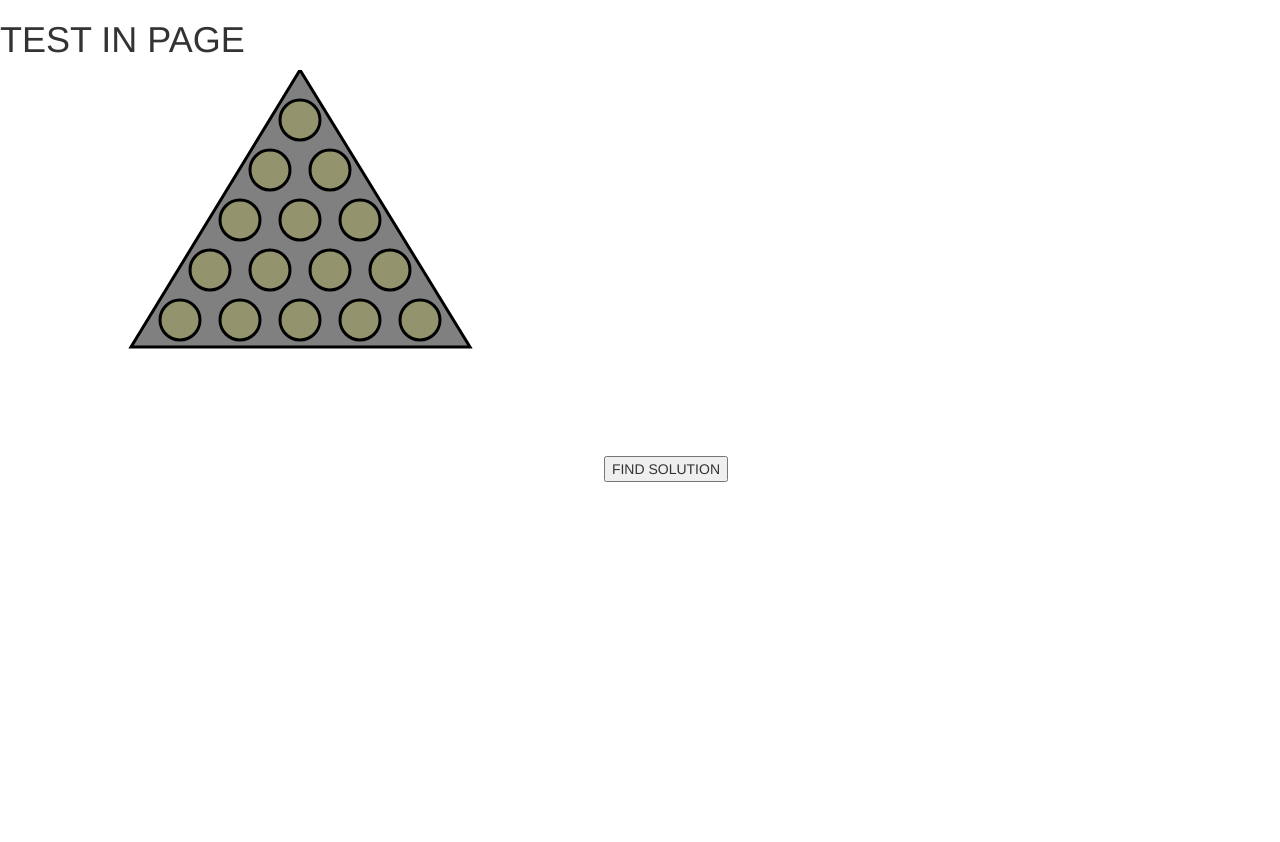
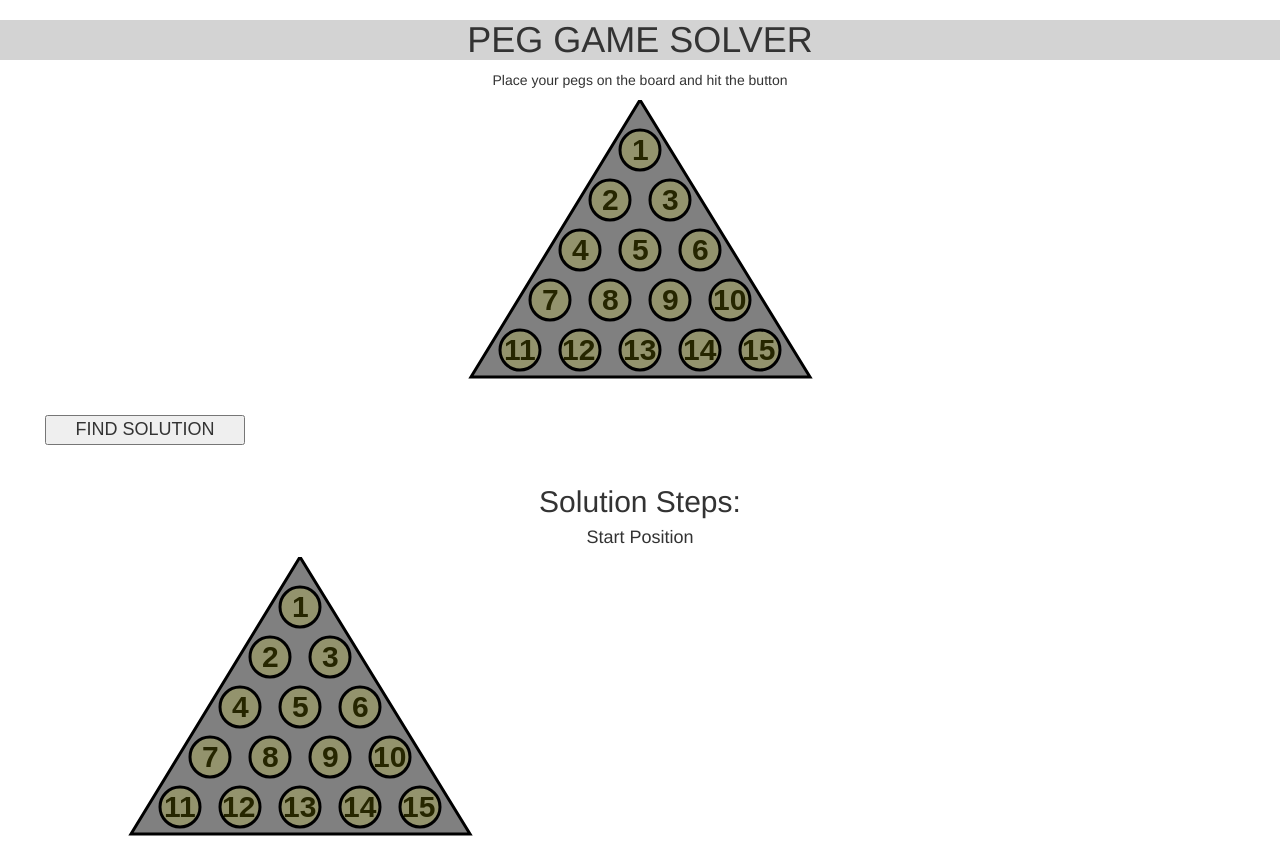
Before and after one commit to eebmagic/pegGameSolver, a website: page public/index.html in a window 1280 px wide. Both pictures are taken after a click on the button "FIND SOLUTION". Before the commit the page ends 800 px from the top, so only its background shows below. Drawn offline with nearby package versions, Linux system fonts and the light colour scheme.

Commit message:
basic working version

```diff
--- a/public/index.html
+++ b/public/index.html
@@ -18,37 +18,56 @@
     </style>
   </head>
 
-  <body>
-    <h1>TEST IN PAGE</h1>
+  <body id="body">
+    <h1>PEG GAME SOLVER</h1>
+    <p>Place your pegs on the board and hit the button<p>
     <script src="script.js"></script>
 
-    <svg height="404" width="600">
+    <svg id="input-screen" height="280" width="600">
+      <g id="board">
         <polygon points="300,0 131,277 470,277" style="fill:gray;stroke:black;stroke-width:3"></polygon>
+
         <!-- row one -->
+        <text x="292" y="60" class="heavy">1</text>
         <circle class="peg" data-clicked="false" cx="300" cy="50" r="20"></circle>
         <!-- row two -->
+        <text x="262" y="110" class="heavy">2</text>
+        <text x="322" y="110" class="heavy">3</text>
         <circle class="peg" data-clicked="false" cx="270" cy="100" r="20"></circle>
         <circle class="peg" data-clicked="false" cx="330" cy="100" r="20"></circle>
         <!-- row three -->
+        <text x="232" y="160" class="heavy">4</text>
+        <text x="292" y="160" class="heavy">5</text>
+        <text x="352" y="160" class="heavy">6</text>
         <circle class="peg" data-clicked="false" cx="240" cy="150" r="20"></circle>
         <circle class="peg" data-clicked="false" cx="300" cy="150" r="20"></circle>
         <circle class="peg" data-clicked="false" cx="360" cy="150" r="20"></circle>
         <!-- row four -->
+        <text x="202" y="210" class="heavy">7</text>
+        <text x="262" y="210" class="heavy">8</text>
+        <text x="322" y="210" class="heavy">9</text>
+        <text x="373" y="210" class="heavy">10</text>
         <circle class="peg" data-clicked="false" cx="210" cy="200" r="20"></circle>
         <circle class="peg" data-clicked="false" cx="270" cy="200" r="20"></circle>
         <circle class="peg" data-clicked="false" cx="330" cy="200" r="20"></circle>
         <circle class="peg" data-clicked="false" cx="390" cy="200" r="20"></circle>
         <!-- row five -->
+        <text x="164" y="260" class="heavy">11</text>
+        <text x="222" y="260" class="heavy">12</text>
+        <text x="283" y="260" class="heavy">13</text>
+        <text x="343" y="260" class="heavy">14</text>
+        <text x="402" y="260" class="heavy">15</text>
         <circle class="peg" data-clicked="false" cx="180" cy="250" r="20"></circle>
         <circle class="peg" data-clicked="false" cx="240" cy="250" r="20"></circle>
         <circle class="peg" data-clicked="false" cx="300" cy="250" r="20"></circle>
         <circle class="peg" data-clicked="false" cx="360" cy="250" r="20"></circle>
         <circle class="peg" data-clicked="false" cx="420" cy="250" r="20"></circle>
+      </g>
     </svg>
 
-    <!-- <button id="start-button" onClick="processPegs()">FIND SOLUTION</button> -->
+    <div class="container">
       <button id="start-button" onClick="main()">FIND SOLUTION</button>
-    <!-- <button id="start-button">FIND SOLUTION</button> -->
+    </div>
 
     <script type="text/javascript">
       // Script for allowing peg selections
--- a/public/script.js
+++ b/public/script.js
@@ -1,3 +1,7 @@
+/**
+ *  Load peg states from front end and convert to board shaped matrix.
+ *  The resulting board is used in the constructor for a Board object.
+ */
 function processPegs() {
   let values = Array(15).fill(false);
   let pegs = document.getElementsByClassName('peg');
@@ -18,7 +22,6 @@ function processPegs() {
   return out;
 }
 
-function validMove(a, b) {
 /**
  *  Where a and b are two coordinates (x, y).
  *  Checks that peg at point a can possibly jump point b.
@@ -26,6 +29,7 @@ function validMove(a, b) {
  *  Return the new position of peg a after jumping peg b.
  *  Return false if jump not possible.
  */
+function validMove(a, b) {
   // console.log(`a: ${a}`);
   // console.log(`b: ${b}`);
   if (a == b) return false;
@@ -77,10 +81,10 @@ function validMove(a, b) {
   return out;
 }
 
-function makeBoardCopy(boardMatrix) {
 /**
  *  Make a deep copy of a board matrix.
  */
+function makeBoardCopy(boardMatrix) {
   let out = [];
   boardMatrix.forEach(row => {
     out.push(row.slice());
@@ -90,7 +94,9 @@ function makeBoardCopy(boardMatrix) {
 
 function makeBoard(triboardArr) {
   /**
-   * Board object
+   *  Board object
+   *  For the DFS algo implementation boards work as nodes,
+   *  and possible moves work as edges.
    */
   return {
     board: makeBoardCopy(triboardArr),
@@ -102,11 +108,11 @@ function makeBoard(triboardArr) {
       [4, 2], [4, 3], [4, 4]
     ],
 
-    getMoves: function() {
     /**
      *  Iterate over all peg pairs and check for valid moves.
      *  Return a list of all (a, b) peg pairs (where a can jump b).
      */
+    getMoves: function() {
       let out = [];
       for (let aInd = 0; aInd < this.points.length; aInd++) {
         for (let bInd = 0; bInd < this.points.length; bInd++) {
@@ -137,17 +143,16 @@ function makeBoard(triboardArr) {
       return total;
     },
 
-    makeMove: function(a, b) {
     /**
      *  Check valid move and perform corresponding flips on board.
      */
+    makeMove: function(a, b) {
       let c = validMove(a, b);
       if (c == false) {
         console.log(`Invalid move: ${a} -> ${b}`);
         return;
       }
 
-      // Check c is available
       let aValid = this.board[a[0]][a[1]] == true;
       let bValid = this.board[b[0]][b[1]] == true;
       let cValid = this.board[c[0]][c[1]] == false;
@@ -164,11 +169,11 @@ function makeBoard(triboardArr) {
   }
 }
 
-function evalMatrix(boardMatrix) {
 /**
  *  Count how many true values in a board matrix.
  *  Return int total true values.
  */
+function evalMatrix(boardMatrix) {
   let total = 0;
   boardMatrix.forEach(row => {
     row.forEach(value => {
@@ -178,12 +183,12 @@ function evalMatrix(boardMatrix) {
   return total;
 }
 
-function recSolve(board, path) {
 /**
  *  Recursive DFS implementation to find longest path.
  *  Longest path in this case will involve removing the
  *  most number of pegs possible (each step in path being a removal).
  */
+function recSolve(board, path) {
   let moves = board.getMoves();
   if (moves.length == 0) {
     return path;
@@ -205,14 +210,87 @@ function recSolve(board, path) {
   return bestPath;
 }
 
+/**
+ * Flatten board matrix to make it easier to iterate later.
+ */
+function flattenMatrix(matrix) {
+  let out = [];
+  matrix.forEach(item => {
+    item.forEach(subitem => {
+      out.push(subitem);
+    });
+  });
+  return out;
+}
+
+/**
+ *  Convert (x, y) position used in matrix to peg label for front-end.
+ */
+function flatPosition(x, y) {
+  let total = 0;
+  for (let i=1; i<=x; i++) total += i;
+  return total + y + 1;
+}
+
+/////////////////////////////////////////////////////////////////////////////
+
 function main() {
   console.log('STARTING MAIN FUNC!!!');
+
+  // Load board
   let pegs = processPegs();
+  let startBoard = makeBoard(pegs);
 
-  let startBoard = makeBoard(pegs);
+  // Run algorithm
   let nextMove = recSolve(startBoard, [[null, startBoard.board]]);
-  console.log("Next move:");
-  console.log(nextMove);
   let finalTotal = evalMatrix(nextMove[nextMove.length-1][1]);
-  console.log(`FINAL BOARD HAS ${finalTotal} PEGS`);
+
+  // Remove old board displays
+  let oldBoards = document.getElementsByClassName("board-display");
+  Array.from(oldBoards).forEach(board => board.remove())
+  let oldTitle = document.getElementsByTagName("h2");
+  Array.from(oldTitle).forEach(title => title.remove());
+  let oldLabels = document.getElementsByTagName("h4");
+  Array.from(oldLabels).forEach(label => label.remove());
+
+  // Get board elements
+  let target = document.getElementById("body");
+  let template = document.getElementById("input-screen").cloneNode(true);
+  template.setAttribute('class', 'board-display');
+
+  // Add title
+  let header = document.createElement("h2");
+  header.innerText = "Solution Steps:";
+  target.append(header);
+
+  // Add board for each step in solution path
+  nextMove.forEach(item => {
+    let move = item[0];
+    let board = item[1];
+    let boardResult = template.cloneNode(true);
+    let pegs = Array.from(boardResult.getElementsByClassName("peg"));
+
+    // Set peg position states
+    flattenMatrix(board).forEach((value, ind) => {
+      if (value) {
+        pegs[ind].setAttribute('data-clicked', 'true');
+      } else {
+        pegs[ind].setAttribute('data-clicked', 'false');
       }
+    });
+
+    // Make move description
+    let moveTitle = document.createElement("h4");
+    if (move) {
+      let newPos = validMove(move[0], move[1]);
+      moveTitle.innerText = `${flatPosition(move[0][0], move[0][1])} -> ${flatPosition(newPos[0], newPos[1])}`;
+    } else {
+      moveTitle.innerText = "Start Position"
+    }
+
+    // Add elements
+    target.appendChild(moveTitle);
+    target.appendChild(boardResult);
+  })
+
+}
--- a/public/style.css
+++ b/public/style.css
@@ -1,3 +1,31 @@
+h1 {
+    text-align: center;
+    background: lightgray;
+}
+
+h2 {
+    text-align: center;
+}
+
+h4 {
+    text-align: center;
+}
+
+p {
+    text-align: center;
+}
+
+.container {
+    margin: 30px;
+    margin-bottom: 40px;
+}
+
+button {
+  height: 30px;
+  width: 200px;
+  font: 18px sans-serif;
+}
+
 .peg {
     stroke-width: 3;
     stroke: black;
@@ -15,3 +43,7 @@
 .peg[data-clicked='true'] {
     fill-opacity: 1;
 }
+
+.heavy {
+    font: bold 30px sans-serif;
+}
```
Lines whose indentation alone changed are shown as unchanged.
